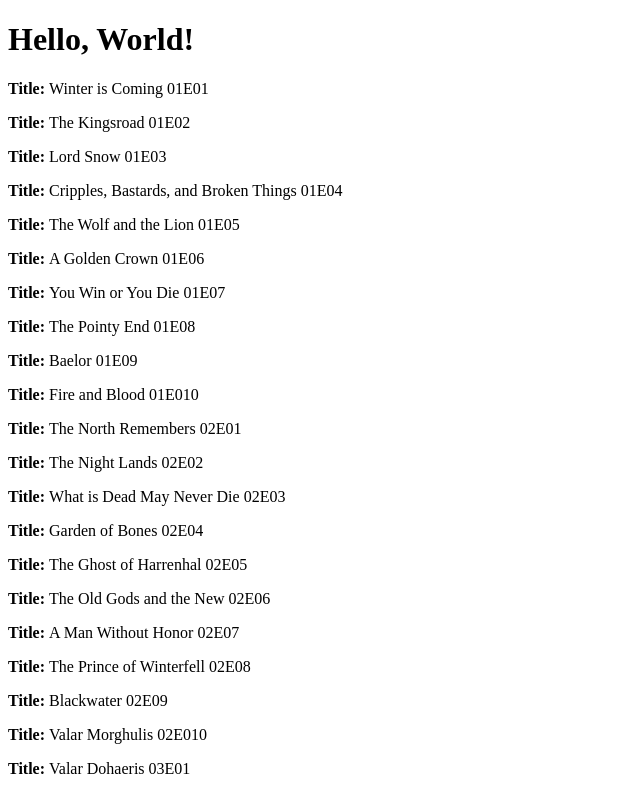
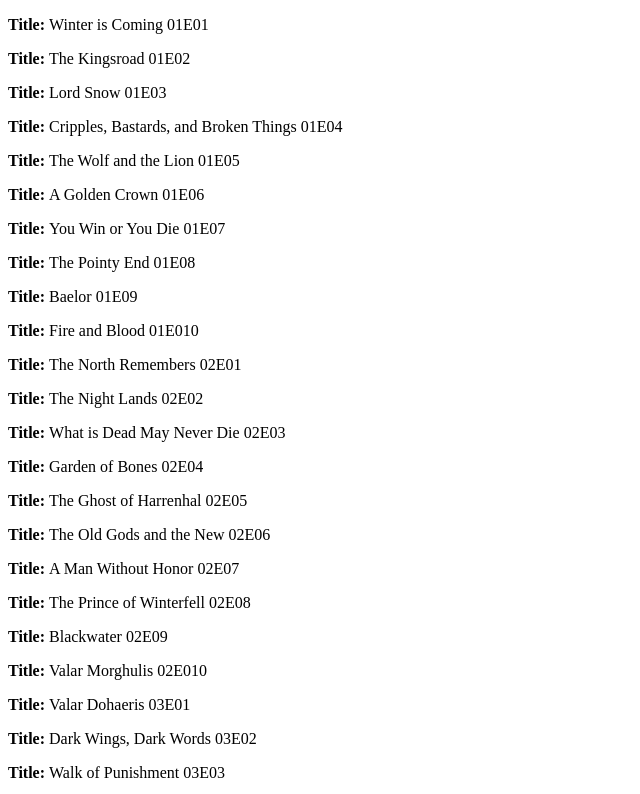
Before and after one commit to bomojowo/tv-shows, a React (Create React App) app: page / in a window 1280 px wide. Shown: the top 794 px of the page, without its empty margins (0-640 px from the left). Built offline with nearby package versions, Linux system fonts and the light colour scheme; the HTML template or start-up script is replaced by a standard one.

Commit message:
commented out greet function and import

```diff
--- a/src/App.tsx
+++ b/src/App.tsx
@@ -1,11 +1,11 @@
-import { greet } from "./utils/greet";
+//import { greet } from "./utils/greet";
 // import episodes from './episodes.json'
 import Episodes from "./components/Episodes";
 
 function App(): JSX.Element {
   return (
     <div>
-      <h1>{greet("World")}</h1>
+      {/* <h1>{greet("World")}</h1> */}
       <Episodes />
     </div>
   );
```
